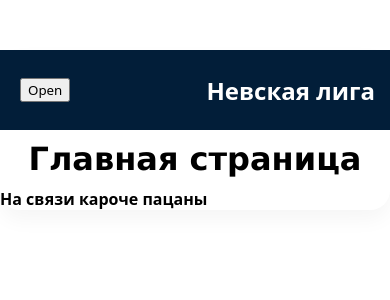
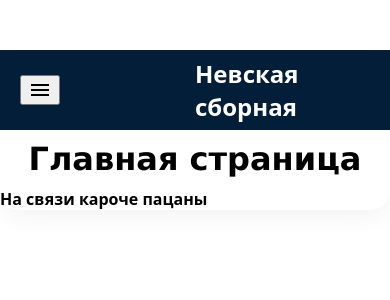
Before and after one commit to 1G000/NevskiyOpen, a React (Create React App) app: page / in a window 390 px wide. Shown: the top 300 px of the page. Built offline with nearby package versions, Linux system fonts and the light colour scheme.

Commit message:
Доделал navBar v 1.0

```diff
--- a/package.json
+++ b/package.json
@@ -3,6 +3,10 @@
   "version": "0.1.0",
   "private": true,
   "dependencies": {
+    "@emotion/react": "^11.10.5",
+    "@emotion/styled": "^11.10.5",
+    "@mui/icons-material": "^5.11.0",
+    "@mui/material": "^5.11.0",
     "@testing-library/jest-dom": "^5.16.4",
     "@testing-library/react": "^13.3.0",
     "@testing-library/user-event": "^13.5.0",
--- a/src/components/Menu/Menu.js
+++ b/src/components/Menu/Menu.js
@@ -1,5 +1,6 @@
 import { useState } from "react"
 import { NavLink } from "react-router-dom"
+import MenuIcon from "@mui/icons-material/Menu"
 import navBarStyles from "../Menu/Menu.module.scss"
 
 const Menu = () => {
@@ -7,7 +8,10 @@ const Menu = () => {
   return (
     <nav className={navBarStyles.NavBar}>
       <div className={navBarStyles.leftSide}>
-        <div className={navBarStyles.links} id={showLinks ? "hidden" : ""}>
+        <div
+          className={navBarStyles.links}
+          id={showLinks ? navBarStyles.hidden : ""}
+        >
           <NavLink to="/" end>
             Главная
           </NavLink>
@@ -18,10 +22,12 @@ const Menu = () => {
           <NavLink to="/results">Галерея</NavLink>
           <NavLink to="/results">О нас</NavLink>
         </div>
-        <button>Open</button>
+        <button onClick={() => setShowLinks(!showLinks)}>
+          <MenuIcon />
+        </button>
       </div>
       <div className={navBarStyles.rightSide}>
-        <h2>Невская лига</h2>
+        <h2>Невская сборная</h2>
       </div>
     </nav>
   )
--- a/src/components/Menu/Menu.module.scss
+++ b/src/components/Menu/Menu.module.scss
@@ -14,25 +14,21 @@
             display: flex;
         }
 
+
         button {
             display: none;
             margin-left: 20px;
         }
 
-
-
         .links {
             max-height: 80px;
-
             }
                 a {
                 text-decoration: none;
                 color: white;
                 font-size: 25px;
                 margin-left: 15px;
-
                 }
-
     }
 
     .rightSide{
@@ -49,19 +45,19 @@
 
     }
 
-    @media only screen and (max-width: 1550px) {
+    @media only screen and (max-width: 1650px) {
         .NavBar .leftSide .links a {
             font-size: 20px;
         }
     }
 
-    @media only screen and (max-width: 1300px) {
+    @media only screen and (max-width: 1400px) {
         .NavBar .leftSide .links a {
             font-size: 15px;
         }
     }
 
-    @media only screen and (max-width: 1000px) {
+    @media only screen and (max-width: 1110px) {
         .NavBar .leftSide button {
           display: flex;
           margin-left: 20px;
@@ -73,10 +69,18 @@
         .NavBar .leftSide #hidden {
             position: absolute;
             left: 0px;
-            top: 80px;
-            height: 230 px;
+            top: 104px;
+            max-height: 500px;
             width: 100%;
             background-color: #021E39;
+            display: flex;
+            flex-direction: column;
+            align-items: center;
+    }
+
+    .NavBar .leftSide #hidden a{
+    margin: 10px;
+    font-size: 25px;
 
     }
 }
--- a/src/index.scss
+++ b/src/index.scss
@@ -9,7 +9,7 @@
 
   box-shadow: 0px 10px 20px rgba(0, 0, 0, 0.04);
   border-radius: 20px;
-  max-width: 1500px;
+  max-width: 1600px;
   margin: 50px auto;
 }
 
```
Also changed, not shown: 1 other file (tests, documents, lock files or other folders).
